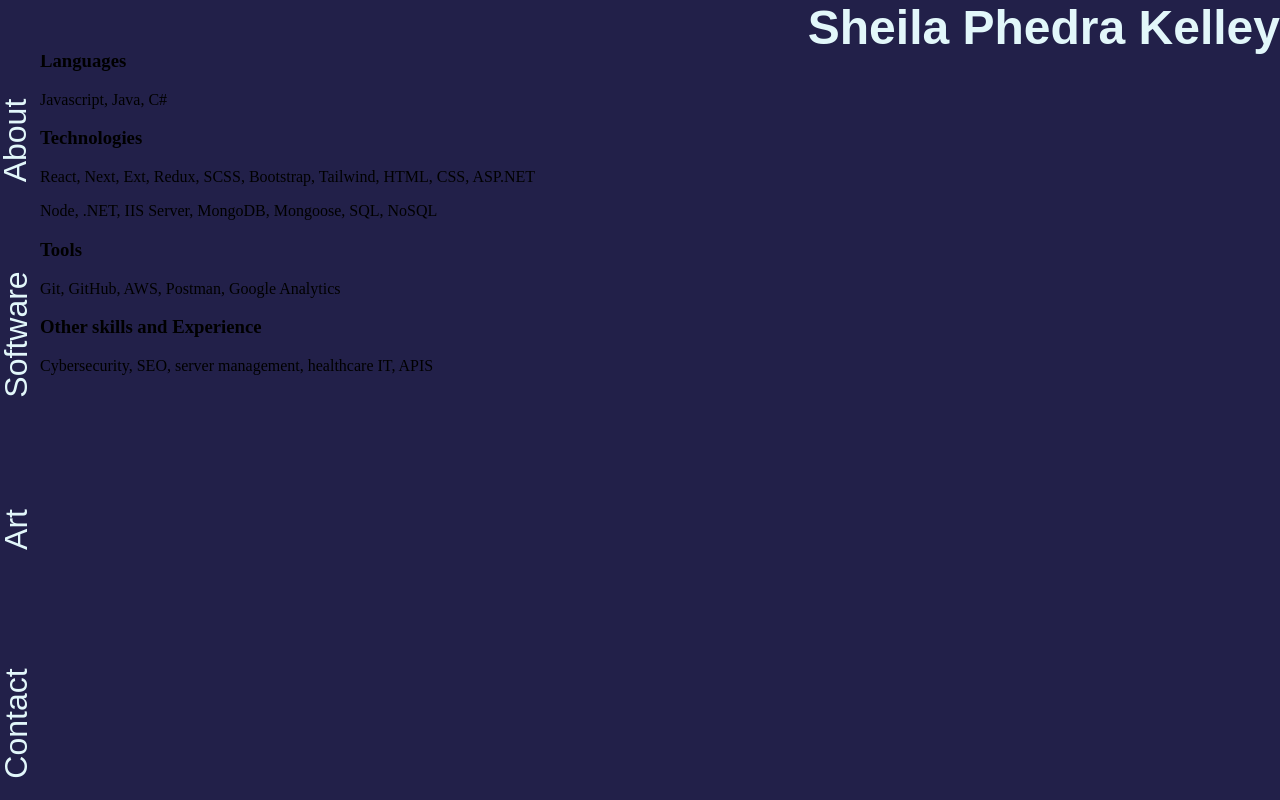
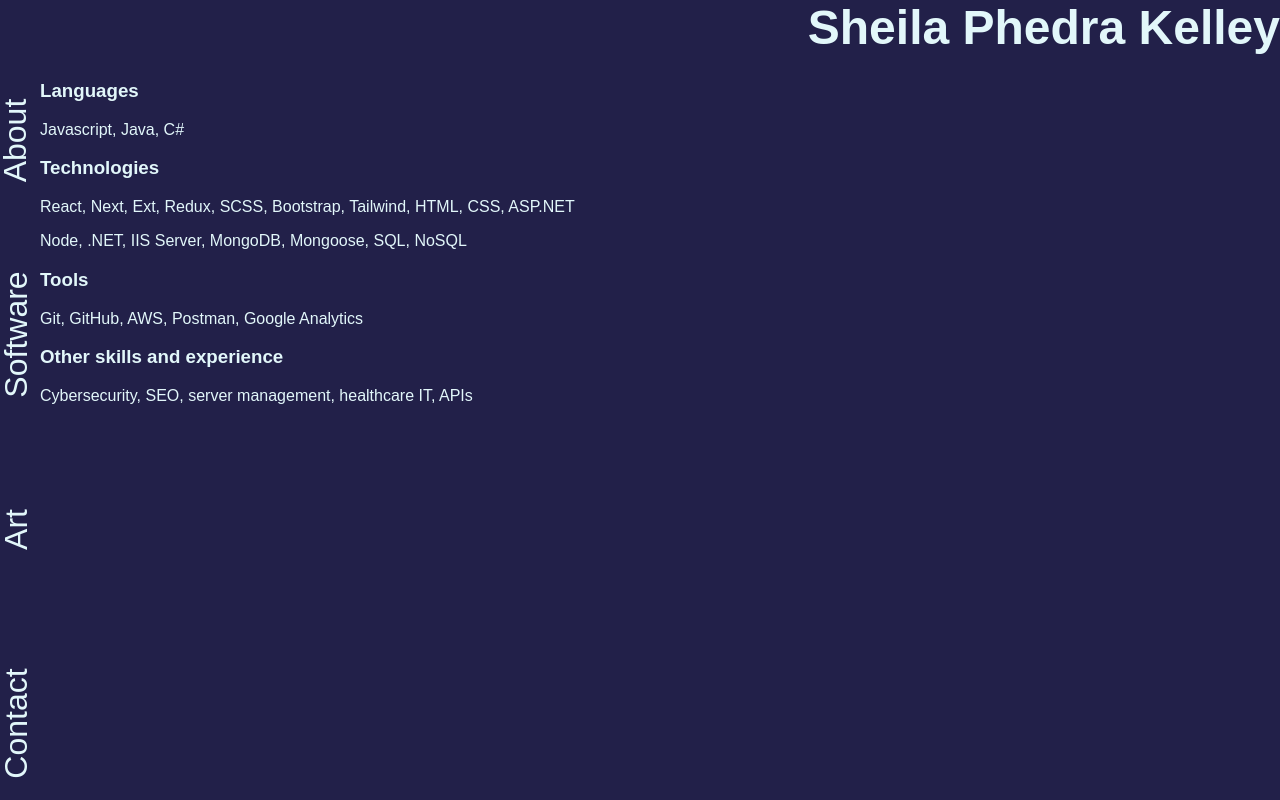
Before and after one commit to shephekay/2024-portfolio, a React (Vite) app: page /software in a window 1280 px wide. Built offline with nearby package versions, Linux system fonts and the light colour scheme.

Commit message:
minor style

```diff
--- a/src/App.scss
+++ b/src/App.scss
@@ -33,6 +33,8 @@
   margin: none;
   padding: none;
   display: block;
+  font-family: sans-serif;
+  color:rgb(226, 247, 250);
 }
 Link {
   text-decoration: none;
@@ -99,7 +101,7 @@ h1 {
 .main-body {
   // position: absolute;
   margin-left: 2rem; /* Match the width of the navigation rail */
-  margin-top: 50px;
+  margin-top: 5rem
   // padding: none; /* Add padding as needed */
   // float: right;
 }
--- a/src/pages/Software.jsx
+++ b/src/pages/Software.jsx
@@ -11,8 +11,8 @@ function Software() {
         <p>Node, .NET, IIS Server, MongoDB, Mongoose, SQL, NoSQL</p>
         <h3>Tools</h3>
         <p>Git, GitHub, AWS, Postman, Google Analytics</p>
-        <h3>Other skills and Experience</h3>
-        <p>Cybersecurity, SEO, server management, healthcare IT, APIS</p>
+        <h3>Other skills and experience</h3>
+        <p>Cybersecurity, SEO, server management, healthcare IT, APIs</p>
 
       </div>
     </div>
```
